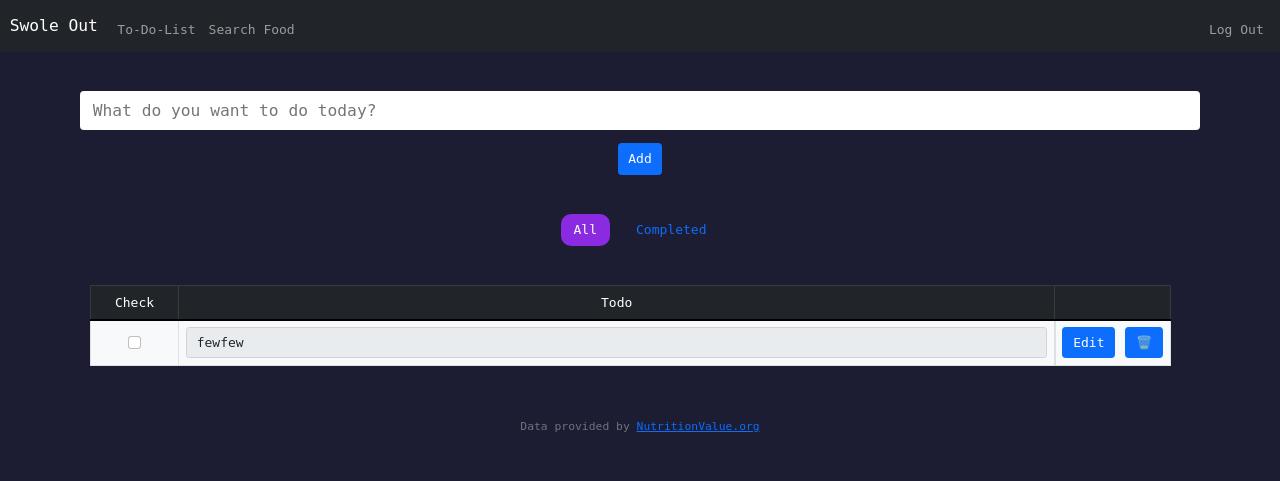
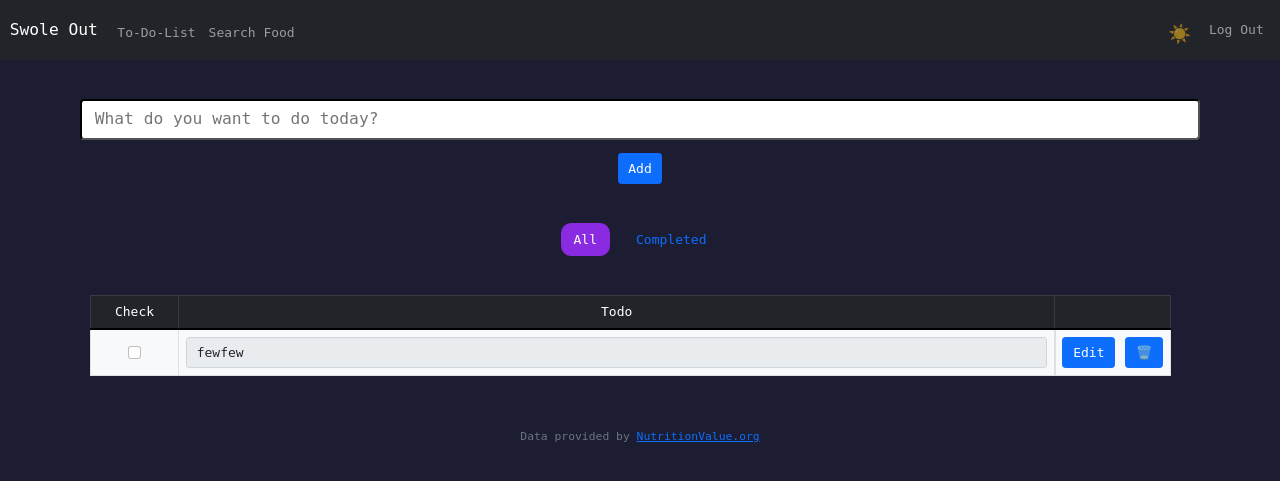
Before and after one commit to nicholastan0511/cs50-final-project, a Flask app: page /todolist in a window 1280 px wide. Shown: the top 481 px of the page. Run offline with Flask 3, Linux system fonts and the light colour scheme; a user stored in the database is signed in; some libraries are stand-ins or nearby versions.

Commit message:
Add change theme functionality

```diff
--- a/static/index.js
+++ b/static/index.js
@@ -38,9 +38,11 @@ const formattedDate = year + "-" + month + "-" + day;
 document.addEventListener('DOMContentLoaded', function() {
 
     // turn off the alert if user clicks on search
-    document.querySelector('#search').addEventListener('click', function() {
-        document.querySelector('.alert').style.display = 'none';
-    });
+    if (document.querySelector('#search')) {
+        document.querySelector('#search').addEventListener('click', function() {
+            document.querySelector('.alert').style.display = 'none';
+        });
+    }
 
     // show the alert if execute is true and then toggle execute to false so that when the page is refreshed the alert is not shown again (original value display: none)
     if (localStorage.getItem('execute') == 'true') {
@@ -149,4 +151,30 @@ document.addEventListener('DOMContentLoaded', function() {
 
     });
 
+    let theme = document.querySelector('#theme')
+
+    theme.addEventListener('click', function() {
+        // if the theme is currently light, change it to the dark theme
+        if (localStorage.getItem('dark') == 'light') {
+            document.querySelector('body').classList.toggle('dark');
+            theme.innerHTML = '☀️';
+            localStorage.setItem('dark', 'dark');
+            // if the theme is currently dark, change it to the light theme
+        } else if (localStorage.getItem('dark') == 'dark') {
+            document.querySelector('body').classList.toggle('dark');
+            theme.innerHTML = '🌛'
+            localStorage.setItem('dark', 'light');
+
+        }
+    });
+
+    if (localStorage.getItem('dark') == 'light') {
+        document.querySelector('body').classList.remove('dark');
+        theme.innerHTML = '🌛';
+    } else {
+        document.querySelector('body').classList.toggle('dark');
+        theme.innerHTML = '☀️';
+    }
+
+
 });
--- a/static/styles.css
+++ b/static/styles.css
@@ -3,10 +3,6 @@
     top: 0;
     color: white;
     background-color: black;
-}
-
-body {
-    background-color: #1c1c33;
 }
 
 .form-control-lg {
@@ -36,3 +32,14 @@ body {
     display: flex;
     gap: 10px;
 }
+
+.dark {
+    background-color:  #1c1c33;
+    color: white;
+}
+
+#theme {
+    font-size: 1.4em;
+    vertical-align: middle;
+    margin: auto 5px;
+}
--- a/templates/layout.html
+++ b/templates/layout.html
@@ -36,10 +36,12 @@
                             <li class="nav-item"><a class="nav-link" href="/search" id="search">Search Food</a></li>
                         </ul>
                         <ul class="navbar-nav ms-auto mt-2">
+                            <li class="nav-item"><a href="#" class="nav-link" id="theme"></a></li>
                             <li class="nav-item"><a class="nav-link" href="/logout">Log Out</a></li>
                         </ul>
                     {% else %}
                         <ul class="navbar-nav ms-auto mt-2">
+                            <li class="nav-item"><a href="#" class="nav-link" id="theme"></a></li>
                             <li class="nav-item"><a class="nav-link" href="/register">Register</a></li>
                             <li class="nav-item"><a class="nav-link" href="/login">Log In</a></li>
                         </ul>
--- a/templates/todolist.html
+++ b/templates/todolist.html
@@ -9,7 +9,7 @@
     <div class="container">
         <div class="row mb-5">
             <form action="/todolist" method="post">
-                <input autocomplete="off" id="todoField" type="text" class="form-control-lg mb-3 border-0 me-3 w-100" name="todo" placeholder="What do you want to do today?" onsubmit="return validateForm()">
+                <input autocomplete="off" id="todoField" type="text" class="form-control-lg mb-3 border-2 me-3 w-100" name="todo" placeholder="What do you want to do today?" onsubmit="return validateForm()">
                 <button class="btn btn-primary" type="submit">Add</button>
             </form>
         </div>
```
Also changed, not shown: final.db, images/favicon-32x32.png (added), 5 other files.
